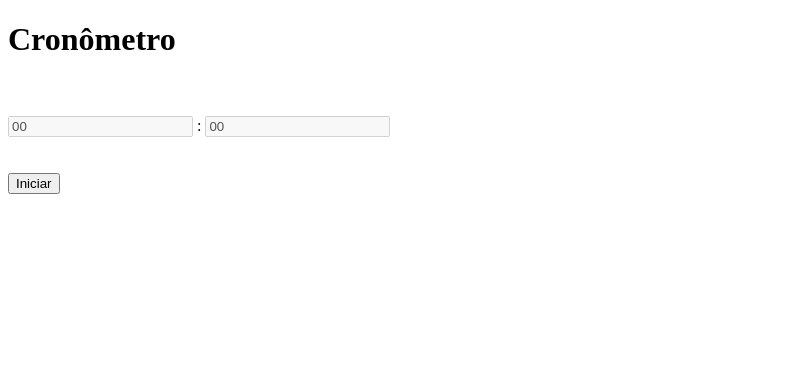
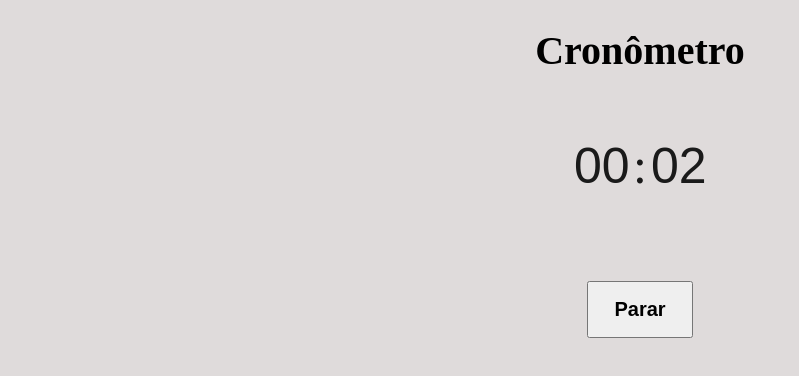
Before and after one commit to ElizabetePluGgui/javascript-exercicios-desafios, a plain HTML site: page cronometro/index.html in a window 1280 px wide. Both pictures are taken after a click on the button "Iniciar". Shown: the whole page, without its empty margins (0-799 px from the left). Drawn offline with Linux system fonts and the light colour scheme.

Commit message:
Cronômetro

```diff
--- a/cronometro.css
+++ /dev/null
@@ -1,5 +0,0 @@
-section{margin-left:150px;margin-top:100px;}
-h1{font-size:35px;}
-article{margin-left:20px;}
-input, label{border:0;font-size:50px;width:55px;padding:0;}
-button{font-weight:bold;}
--- a/cronometro/index.html
+++ b/cronometro/index.html
@@ -24,5 +24,6 @@
     <button id="reiniciar" style="display: none" onclick="reiniciar()">
       Reiniciar
     </button>
+    <script src="myjs.js"></script>
   </body>
 </html>
--- a/cronometro/myjs.js
+++ b/cronometro/myjs.js
@@ -2,11 +2,25 @@ var pare;
 var segundos = 0;
 var minutos = 0;
 
-function iniciar() {}
+function iniciar() {
+  document.getElementById('parar').style = 'display:inline';
+  document.getElementById('iniciar').style = 'display: none';
+  document.getElementById('reiniciar').style = 'display: none';
+  document.getElementById('iniciar').innerHTML = 'Continuar';
 
-function parar() {}
+  pare = setInterval('atualizar()', 1000);
+}
 
-function reiniciar() {}
+function parar() {
+  clearInterval(pare);
+  document.getElementById('parar').style = 'display:none';
+  document.getElementById('iniciar').style = 'display:inline';
+  document.getElementById('reiniciar').style = 'display:inline';
+}
+
+function reiniciar() {
+  document.location.reload();
+}
 
 function atualizar() {
   segundos++;
--- a/cronometro/style.css
+++ b/cronometro/style.css
@@ -0,0 +1,25 @@
+body {
+  text-align: center;
+  align-items: center;
+  justify-content: center;
+  background: #dfdbdb;
+}
+
+h1 {
+  font-size: 40px;
+}
+input,
+label {
+  color: #1a1a1a;
+  border: 0;
+  font-size: 50px;
+  width: 55px;
+  padding: 0;
+  background: #dfdbdb;
+}
+button {
+  font-size: 20px;
+  padding: 15px 25px;
+  margin-top: 50px;
+  font-weight: bold;
+}
```
Also changed, not shown: cronometro.html (deleted, +0 -21 lines), cronometro.js (deleted, +0 -49 lines), cronometro/img.png (added), 1 other file.
